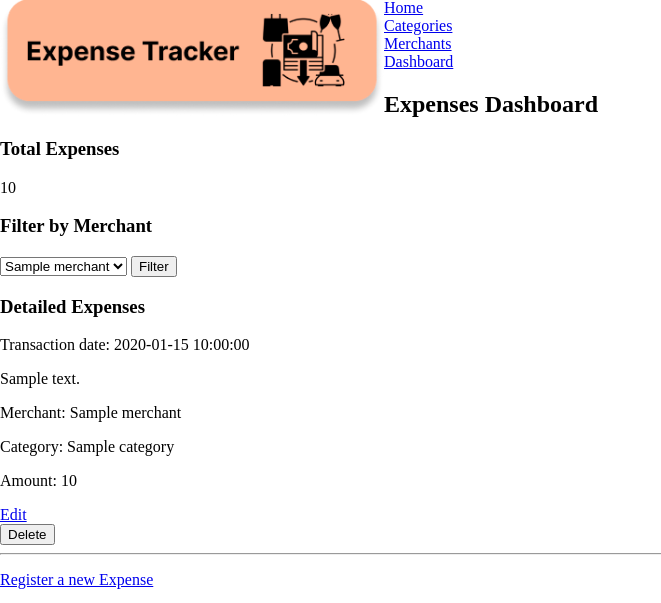
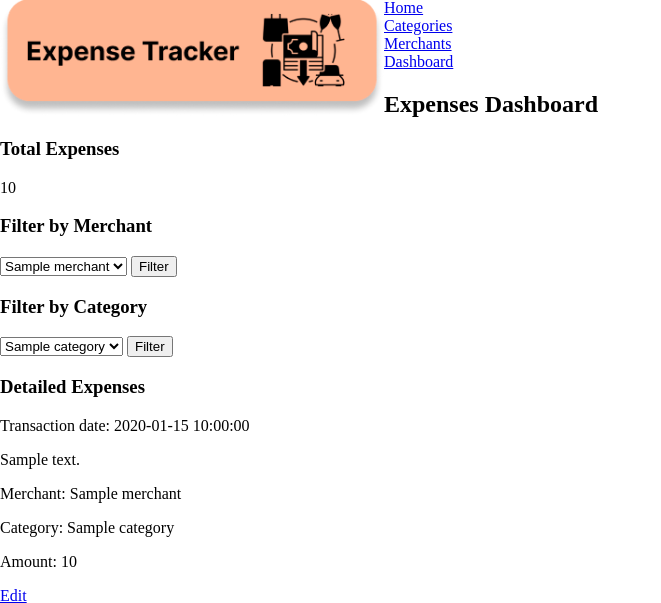
Before and after one commit to sandramolina/pythonic_expense_tracker, a Flask app: page /dashboard in a window 1280 px wide. Shown: the part 17-620 px from the top of the page, without its empty margins (0-661 px from the left). Run offline with Flask 2, Linux system fonts and the light colour scheme; a database or web service that is not in the repository returns one stand-in record (values such as "Sample title"); some libraries are stand-ins or nearby versions.

Commit message:
completes filter by category

```diff
--- a/controllers/expenses_controller.py
+++ b/controllers/expenses_controller.py
@@ -14,7 +14,8 @@ def expenses():
     expenses = expense_repository.select_all()
     merchants = merchant_repository.select_all()
     total_expenses = expense_repository.get_total_expenses()
-    return render_template('dashboard.html', expenses = expenses, total_expenses = total_expenses, merchants = merchants)
+    categories = category_repository.select_all()
+    return render_template('dashboard.html', expenses = expenses, total_expenses = total_expenses, merchants = merchants, categories = categories)
 
 @expenses_bp.route('/')
 def new_expense():
@@ -78,3 +79,13 @@ def filter_by_merchant():
     merchants = merchant_repository.select_all()
     total_expenses = expense_repository.get_total_expenses()
     return render_template('dashboard.html', expenses = expenses, merchants = merchants, total_expenses = total_expenses)
+
+@expenses_bp.route('/filter_category', methods = ['POST'])
+def filter_by_category():
+    id = request.form["category_id"]
+    category = category_repository.select(id)
+    expenses = expense_repository.filter_expenses_category(category)
+    merchants = merchant_repository.select_all()
+    categories = category_repository.select_all()
+    total_expenses = expense_repository.get_total_expenses()
+    return render_template('dashboard.html', expenses = expenses, merchants = merchants, total_expenses = total_expenses, categories = categories)
--- a/templates/dashboard.html
+++ b/templates/dashboard.html
@@ -11,7 +11,16 @@
     <select name="merchant_id">
         {% for merchant in merchants %}
         <option value ="{{ merchant.get_merchant_id() }}">{{ merchant.get_merchant_name() }}</option>
-        {% set merchant_id = merchant.get_merchant_id() %}
+        {% endfor %}
+    </select>
+    <input type="submit" value="Filter">
+</form>
+
+<h3>Filter by Category</h3>
+<form action="/filter_category" method="POST">
+    <select name="category_id">
+        {% for category in categories %}
+        <option value ="{{ category.id }}">{{ category.name }}</option>
         {% endfor %}
     </select>
     <input type="submit" value="Filter">
```
